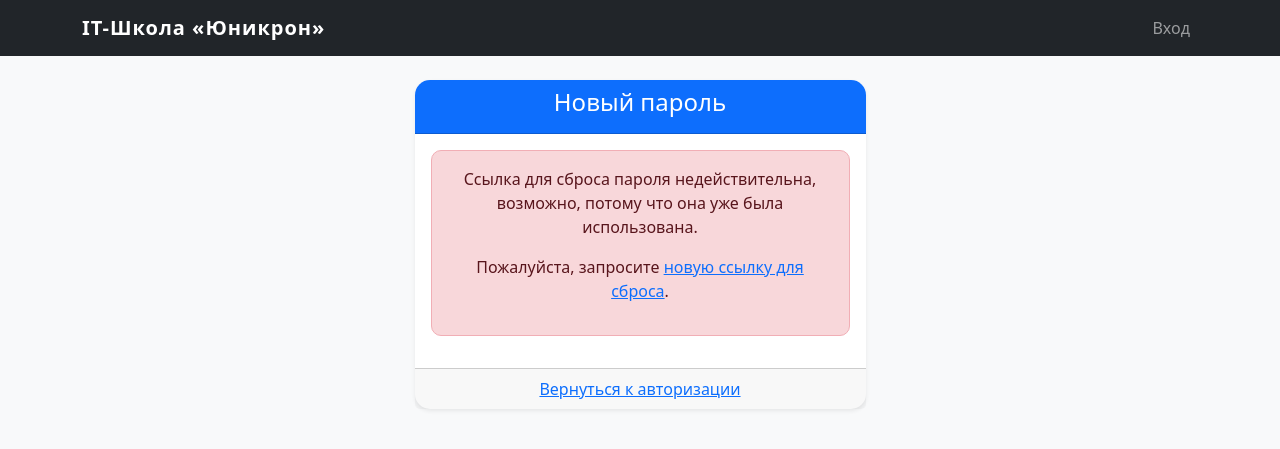
After one commit to Andrushka13/school_app, a Django app: page /reset/1/1/ in a window 1280 px wide. The commit adds this page. Shown: the top 449 px of the page. Run offline with Django 5.2, Linux system fonts and the light colour scheme; parts of the project's set-up code (start-up, migrations or seed data) failed here and were passed over.

Commit message:
add password reset templates

```diff
--- a/core/templates/base.html
+++ b/core/templates/base.html
@@ -33,8 +33,9 @@
                         <li class="nav-item">
                             <span class="nav-link">Привет, {{ user.get_full_name|default:user.username }}</span>
                         </li>
+                        <!-- Кнопка выхода (разлогинивания) -->
                         <li class="nav-item">
-                            <a class="nav-link" href="{% url 'core:logout' %}">Выйти</a>
+                            <a class="nav-link btn btn-outline-light btn-sm ms-2" href="{% url 'core:logout' %}">Выйти</a>
                         </li>
                     {% else %}
                         <li class="nav-item">
@@ -49,7 +50,9 @@
     <main class="container my-4">
         {% block content %}
         {% endblock %}
+    </main>
 
+    <script src="https://cdn.jsdelivr.net/npm/bootstrap@5.3.0-alpha1/dist/js/bootstrap.bundle.min.js"></script>
 
         {% comment %} <script src="" async defer></script> {% endcomment %}
     </body>
--- a/core/templates/registration/login.html
+++ b/core/templates/registration/login.html
@@ -25,6 +25,9 @@
                         {{ form.password }}
                     </div>
                     <button type="submit" class="btn btn-primary w-100">Войти</button>
+                    <div class="text-center mt-3">
+                        <a class="text-decoration-none" href="{% url 'password_reset' %}">Забыли пароль?</a>
+                    </div>
                 </form>
             </div>
         </div>
--- /dev/null
+++ b/core/templates/registration/password_reset_confirm.html
@@ -0,0 +1,47 @@
+{% extends 'base.html' %}
+{% load static %}
+
+{% block content %}
+<div class="row justify-content-center">
+    <div class="col-md-6 col-lg-5">
+        <div class="card shadow-sm">
+            <div class="card-header bg-primary text-white text-center">
+                <h4>Новый пароль</h4>
+            </div>
+            <div class="card-body">
+                {% if validlink %}
+                    <p>Пожалуйста, введите ваш новый пароль дважды.</p>
+                    <form method="post">
+                        {% csrf_token %}
+                        {% if form.non_field_errors %}
+                            <div class="alert alert-danger">
+                                {{ form.non_field_errors }}
+                            </div>
+                        {% endif %}
+                        <div class="mb-3">
+                            <label for="id_new_password1" class="form-label">Новый пароль</label>
+                            <input type="password" name="new_password1" class="form-control" id="id_new_password1" required>
+                            <div class="form-text text-muted">
+                                {{ form.new_password1.help_text }}
+                            </div>
+                        </div>
+                        <div class="mb-3">
+                            <label for="id_new_password2" class="form-label">Подтверждение пароля</label>
+                            <input type="password" name="new_password2" class="form-control" id="id_new_password2" required>
+                        </div>
+                        <button type="submit" class="btn btn-primary w-100">Изменить пароль</button>
+                    </form>
+                {% else %}
+                    <div class="alert alert-danger text-center">
+                        <p>Ссылка для сброса пароля недействительна, возможно, потому что она уже была использована.</p>
+                        <p>Пожалуйста, запросите <a href="{% url 'password_reset' %}">новую ссылку для сброса</a>.</p>
+                    </div>
+                {% endif %}
+            </div>
+            <div class="card-footer text-center">
+                <a href="{% url 'core:login' %}">Вернуться к авторизации</a>
+            </div>
+        </div>
+    </div>
+</div>
+{% endblock %}
--- a/core/urls.py
+++ b/core/urls.py
@@ -1,5 +1,6 @@
 from django.urls import path
 from . import views
+
 
 
 app_name = 'core'
@@ -8,5 +9,5 @@ urlpatterns = [
     path('', views.home_redirect, name='home'),
     path('login/', views.CustomLoginView.as_view(), name='login'),
     path('logout/', views.logout_view, name='logout'),
-    path('dashboard/', views.dashboard, name='dashboard')
+    path('dashboard/', views.dashboard, name='dashboard'),
 ]
--- a/unicron_school/urls.py
+++ b/unicron_school/urls.py
@@ -18,10 +18,38 @@ from django.contrib import admin
 from django.urls import path, include
 from django.conf import settings
 from django.conf.urls.static import static
+# импорт встроенных представлений
+from django.contrib.auth import views as auth_views
 
 urlpatterns = [
     path('admin/', admin.site.urls),
     path('', include('core.urls')),
+
+     # --- Маршруты для сброса пароля ---
+    path(
+        'password-reset/',
+        auth_views.PasswordResetView.as_view(
+            template_name='registration/password_reset_form.html'
+            ),
+        name='password_reset'),
+    path(
+        'password-reset/done/',
+        auth_views.PasswordResetDoneView.as_view(
+            template_name='registration/password_reset_done.html'
+            ),
+        name='password_reset_done'),
+    path(
+        'reset/<uidb64>/<token>/',
+        auth_views.PasswordResetConfirmView.as_view(
+            template_name='registration/password_reset_confirm.html'
+            ),
+        name='password_reset_confirm'),
+    path(
+        'reset/done/',
+        auth_views.PasswordResetCompleteView.as_view(
+            template_name='registration/password_reset_complete.html'
+            ),
+        name='password_reset_complete'),
 ]
 
 if settings.DEBUG:
--- /dev/null
+++ b/тестовые пользователи и их пароли.txt
@@ -0,0 +1,3 @@
+student1 studpass1
+teacher1 teachpass1
+admin
```
Also changed, not shown: core/templates/registration/password_reset_complete.html (added, +18 -0 lines), core/templates/registration/password_reset_done.html (added, +19 -0 lines), core/templates/registration/password_reset_form.html (added, +35 -0 lines), unicron_school/settings.py (+14 -0 lines), 5 other files.
